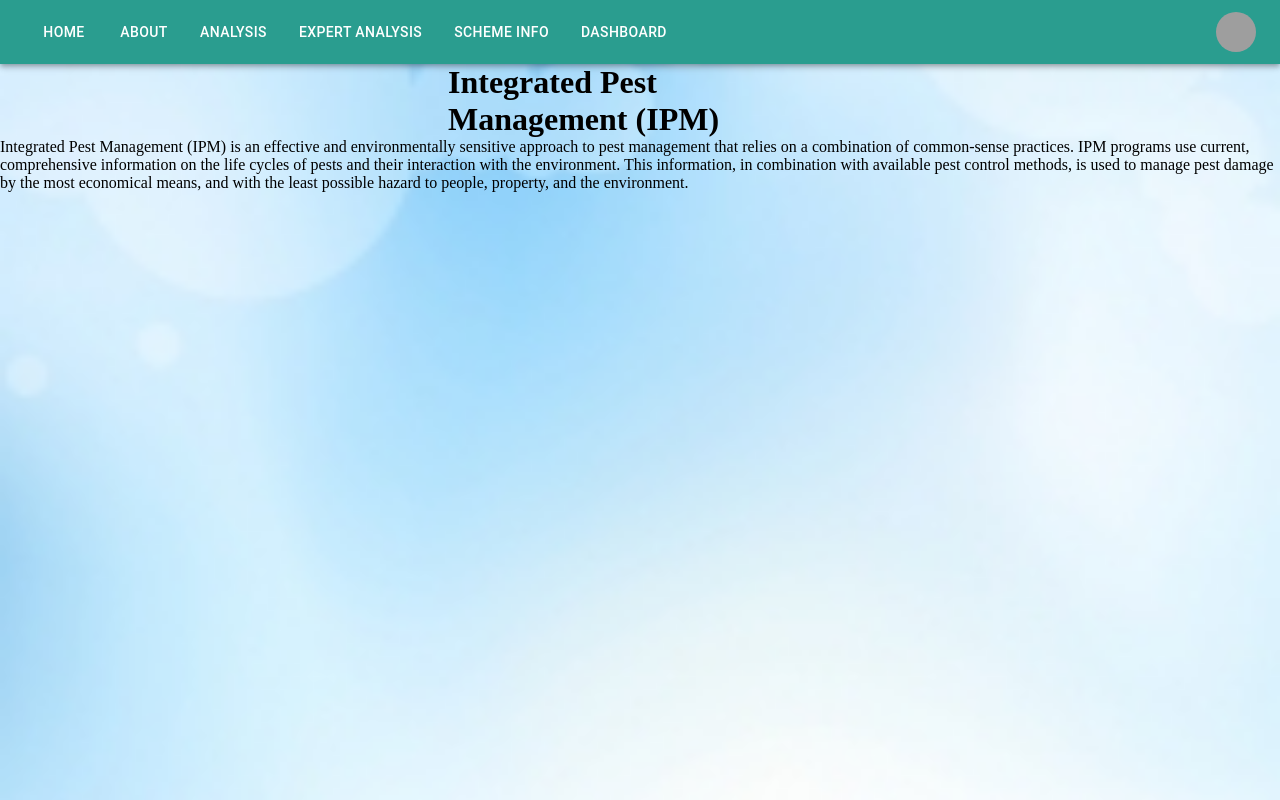
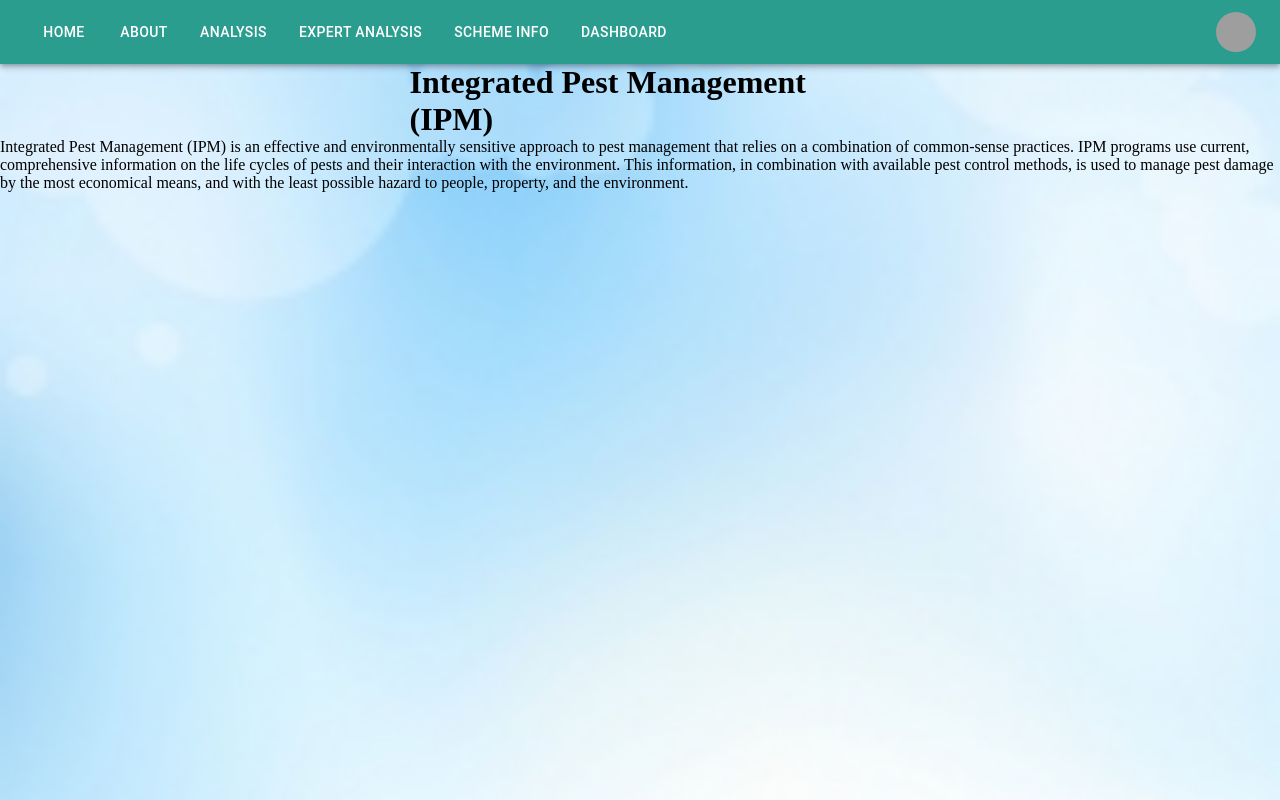
Before and after one commit to tanishpatel0106/agriScan, a React (Vite) app in the folder client/: page /scheme-info/1 in a window 1280 px wide. Built offline with nearby package versions, Linux system fonts and the light colour scheme; grey boxes are pictures that could not be loaded.

Commit message:
Update Schemes.css

```diff
--- a/client/src/Pages/Schemes/Schemes.css
+++ b/client/src/Pages/Schemes/Schemes.css
@@ -47,6 +47,6 @@ a::after{
 
 .h{
     color: black;
-    margin-left: 35%;
-    margin-right: 35%;
+    margin-left: 32%;
+    margin-right: 32%;
 }
```
